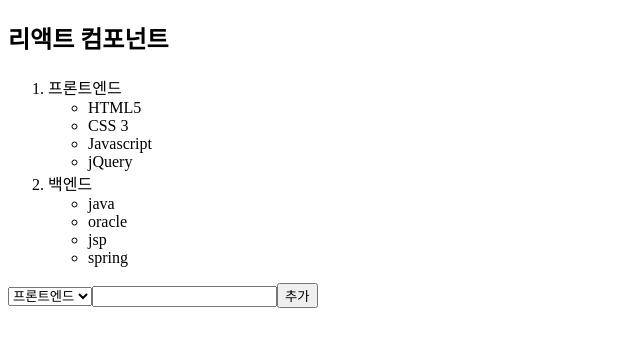
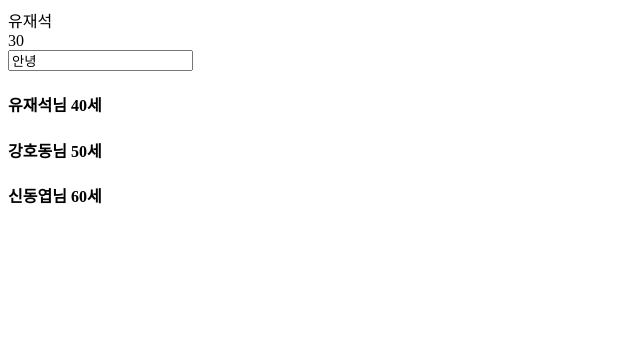
Before and after one commit to ericj706/2026_React, a React (Vite) app: page / in a window 1280 px wide. Shown: the top 346 px of the page, without its empty margins (0-640 px from the left). Built offline with nearby package versions, Linux system fonts and the light colour scheme.

Commit message:
Reactday01_14:00

```diff
--- a/index.html
+++ b/index.html
@@ -7,7 +7,10 @@
     <title>2026-react</title>
   </head>
   <body>
+    <!-- 리액트는 SPA(.html 1개) 구조이다. -->
+     <!-- 리액트는 div안에 jS 이용하여 내용물 넣어주는 구조, 모든 HTML들은 ROOT 포함.  -->
     <div id="root"></div>
+    <!-- 최초로 ROOT에 .innerHTML(특정마크업내 내용물 대입 속성) 해주는 코드 main.jsx -->
     <script type="module" src="/src/main.jsx"></script>
   </body>
 </html>
--- a/src/example/day01/Component1.jsx
+++ b/src/example/day01/Component1.jsx
@@ -7,13 +7,13 @@
     3. { } 안에 return 에서는 JSX문법가능, 그외 JS문법
         return 에서는 2줄이상 입력시 (<> <>) 묶는다.
 */
-function Footer( props ){       // 푸터
+function Footer(){       // 푸터
     return <div> 푸터구역 </div>
 }
-function Header( props ){       // 헤더
+function Header(){       // 헤더
     return <div> 헤더구역 </div>
 }
-export default function Component1( props ){ // 본문
+export default function Component1(){ // 본문
     return (<>
         <Header> </Header>
         <div> 메인페이지 </div>
--- a/src/example/day01/Component2.jsx
+++ b/src/example/day01/Component2.jsx
@@ -1,7 +1,7 @@
 // Component2.jsx 만들고 78~79 코드 따라서 작성
 // App.jsx -> Component2.jsx
 // 1. 선언적함수 방법으로 컴포넌트 생성
-function FrontComp(props){
+function FrontComp( props ){
     return (<>
         <li>프론트엔드</li>
         <ul>
@@ -13,7 +13,7 @@
     </>)
 }
 // 2. 화살표함수 방법으로 컴포넌트 생성
-const BackComp = (props) => {
+const BackComp = ( props ) => {
     return (<>
         <li> 백엔드 </li>
         <ul>
--- a/src/example/day01/Component3.jsx
+++ b/src/example/day01/Component3.jsx
@@ -0,0 +1,51 @@
+// Component3.jsx
+// 변수: 하나의 값 저장하는 수 ,
+// 매개변수: 함수/메소드에서 (인수)받아서 함수 안에서 사용하는 변수
+// 인수/인자값: 함수가 실행될 때 함수에게 전달하는 값
+function plus( x , y ){ } //  함수정의 , x/y 매개변수
+plus( 3 , 4 ) // 함수호출 , 3/4 인수
+plus( 5 , 6 )
+// 즉] 3(인수)를 x(매개변수)에 대입
+
+// 프롭스: 상위컴포넌트에서 하위컴포넌트에게 전달하는 객체 props  , 읽기모드
+function plus2( props ){}
+plus2( { v1:3 , v2:4 } ) // 3과 4 갖는 객체1개
+// --------------------------------------------------------------- //
+export default function Component3( props ){ // -- 상위요소
+    let name = "유재석";
+    // --- return 부터 jsx 문법 구역 , 주석주의: { /* 주석 */ }
+    // jsx 에서는   HTML문법 { JS표현식 }  HTML문법 { JS표현식 }
+    return (<>
+        {/* JSX주석 */}
+        <div> { name } </div> <div> { 10 + 20 } </div>
+        {/* 마크업명 속성명="속성값" 속성명="속성값" 속성명="속성값" */}
+        <input type="text" value="안녕" name="입력상자" />
+        <SubComp1 name="유재석" age = "40" />
+        <SubComp1 name="강호동" age = "50" />
+        <SubComp2 name="신동엽" age = "60" />
+    </>)
+}
+
+
+function SubComp1( props ){                 // -- 하위요소
+    console.log( props ); // {name: '유재석', age: '40'}
+    return (<>
+        <h4>{props.name}님 {props.age}세</h4>
+    </>)
+}
+function SubComp2( { name , age } ){
+    return(<>
+        <h4>{ name }님 {age}세 </h4>
+    </>)
+}
+// props : 객체 { }
+// { name , age } = props{} , 구조분해
+// 즉] props객체를 name 과 age 변수에 각각 저장
+
+// 8. 구조 분해 할당: 배열 또는 객체에서 값을 분해 해서 각각 변수/상수 에 저장
+// const { name , age } = obj1 ; // 오른쪽 객체내 왼쪽에 각각 속성값들을 변수/상수에 값 대입
+// console.log( name )
+// console.log( age )
+// const [ name2 , ...array2 ] = obj2; // 오른쪽 배열내 순서대로 값들을 변수/상수에 대입, ...나머지들을
+// console.log( name2 )
+// console.log( array2 ) // 나머지(그외)
--- a/src/example/day01/MyMarkUp.jsx
+++ b/src/example/day01/MyMarkUp.jsx
@@ -4,6 +4,6 @@
 // 차이점: class -> className , onclick -> onClick
 // 실제DOM( 개수한계 , 상태없고 )
 // 가짜DOM( 새로운DOM , 상태(props)있고 )
-export default function MyMarkup( props ) {
+export default function MyMarkup( ) {
    return <div> 내가 만든 마크업/컴포넌트 </div>
 }
--- a/src/main.jsx
+++ b/src/main.jsx
@@ -1,9 +1,9 @@
-// 필수 1. 리액트 라이브러리 최초 렌더링 (그리기)하는 함수
-import { createRoot } from 'react-dom/client';
-// 필수 2. index.html에서 root마크업 가져오기, #ID, .Class
-const root = document.querySelector('#root')
-// 필수 3. 가져온 root 마크업을 createRoot함수에 전달한다.
-const create = createRoot(root);
+//[필수] 1. 리액트 라이브러리 최초 렌더링(그리기)하는 함수
+import { createRoot } from "react-dom/client";
+//[필수] 2. index.html 에서 root 마크업 가져오기 , #ID , .Class
+const root = document.querySelector( '#root' )
+//[필수] 3. 가져온 root 마크업을 createRoot 함수에 전달한다.
+const create = createRoot( root );
 // [선택] 최초로 화면을 그리기 할 컴포넌트 가져와서 렌더링
 // 1. import 이용하여 컴포넌트 가져온다.
 // import App from './App/jsx'
@@ -17,5 +17,5 @@
 // import Component1 from "./example/day01/Component1";
 // create.render( <Component> /<Component> )
 
-import Component2 from './example/day01/Component2';
-create.render( <Component2 />)
+import Component3 from "./example/day01/Component3";
+create.render( <Component3/> )
```
